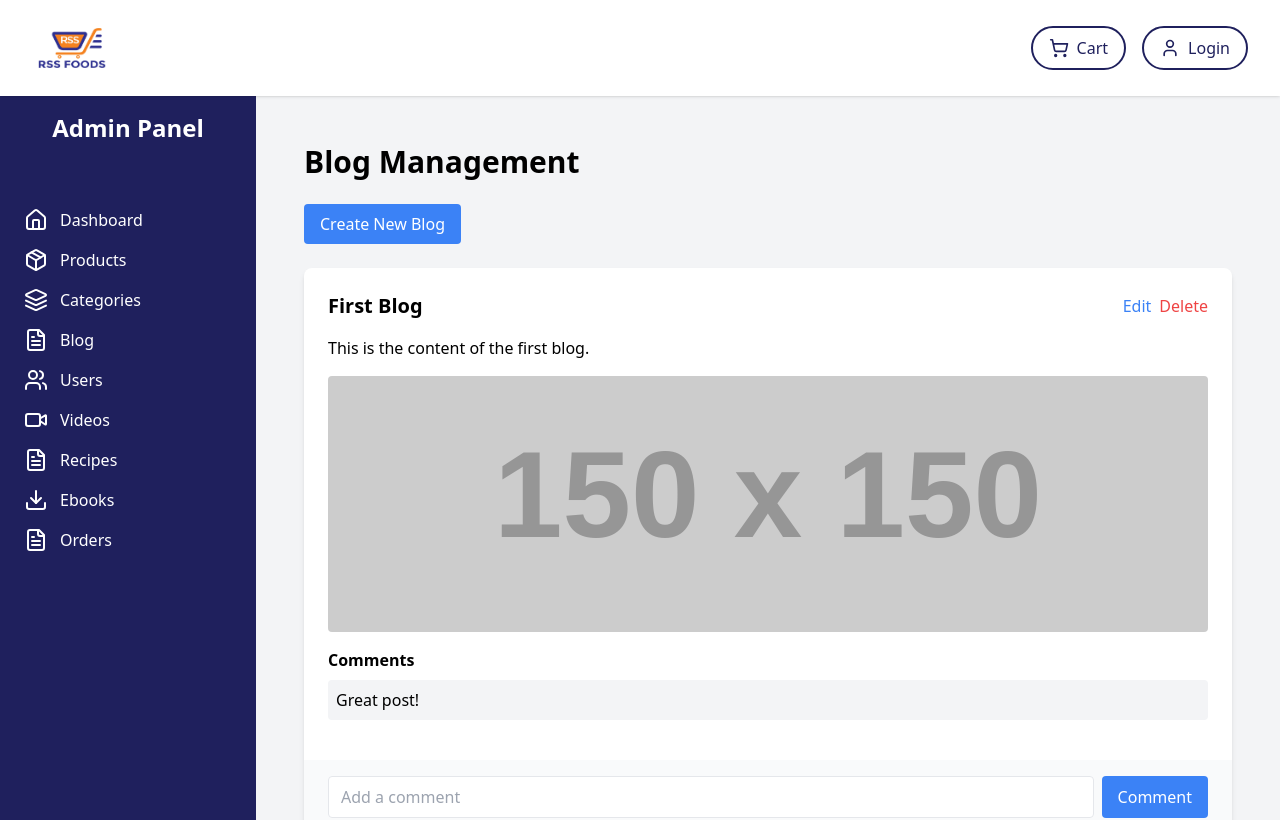
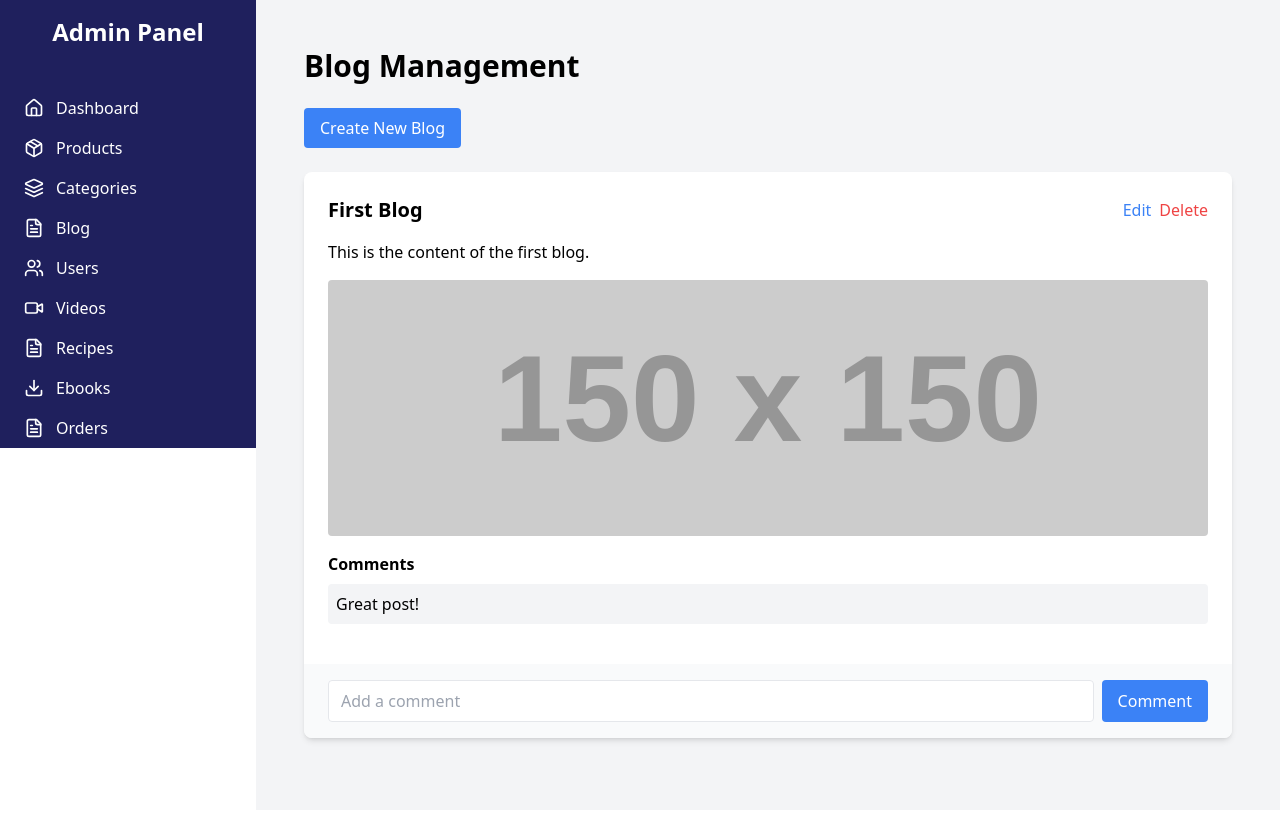
Before and after one commit to Ebubeuzor/rssreact, a React (Vite) app: page /admin/blog in a window 1280 px wide. Shown: the top 820 px of the page. Built offline with nearby package versions, Linux system fonts and the light colour scheme.

Commit message:
"Refactor AdminLayout component to include mobile-friendly sidebar with toggle button and updated styling"

```diff
--- a/src/views/component/admin/AdminLayout.jsx
+++ b/src/views/component/admin/AdminLayout.jsx
@@ -1,27 +1,115 @@
-import React from 'react';
-import Sidebar from './Sidebar';
-import Header from '../Header';
-import Footer from '../Footer';
+import React, { useState } from 'react';
+import { Download, FileText, Home, Layers, Menu, Package, Users, Video, X } from 'lucide-react';
 
 const AdminLayout = ({ children }) => {
+  const [isSidebarOpen, setSidebarOpen] = useState(false);
+
   return (
-    <>
+    <div className="min-h-screen">
+      {/* Mobile header with menu button */}
+      <div className="lg:hidden bg-[#1F205D] text-white p-4 flex items-center justify-between">
+        <span className="text-xl font-bold">Admin Panel</span>
+        <button
+          onClick={() => setSidebarOpen(!isSidebarOpen)}
+          className="p-2 hover:bg-[#F27C22] rounded-lg"
+        >
+          {isSidebarOpen ? <X size={24} /> : <Menu size={24} />}
+        </button>
+      </div>
 
-    <Header/>
+      <div className="flex">
+        {/* Sidebar */}
+        <aside
+          className={`
+            ${isSidebarOpen ? 'translate-x-0' : '-translate-x-full'}
+            lg:translate-x-0
+            fixed lg:static
+            top-0 lg:top-auto
+            left-0
+            z-40
+            w-64
+            h-full
+            bg-[#1F205D]
+            text-white
+            transition-transform duration-300 ease-in-out
+            overflow-y-auto
+          `}
+        >
+          {/* Mobile close button */}
+          <div className="lg:hidden p-4 flex justify-end">
+            <button
+              onClick={() => setSidebarOpen(false)}
+              className="p-2 hover:bg-[#F27C22] rounded-lg"
+            >
+              <X size={24} />
+            </button>
+          </div>
 
-    <div className="flex">
-      <Sidebar />
-        <main className="flex-1 h-screen overflow-y-auto bg-gray-100">
-            <div className="p-6">
-                {children}
-            </div>
+          <div className="hidden lg:flex items-center justify-center py-4 text-2xl font-bold">
+            Admin Panel
+          </div>
+
+          <nav className="mt-6">
+            {/* Sidebar links - clicking closes sidebar on mobile */}
+            <SidebarLink href="/admin/dashboard" icon={<Home size={20} />} onClick={() => setSidebarOpen(false)}>
+              Dashboard
+            </SidebarLink>
+            <SidebarLink href="/admin/products" icon={<Package size={20} />} onClick={() => setSidebarOpen(false)}>
+              Products
+            </SidebarLink>
+            <SidebarLink href="/admin/categories" icon={<Layers size={20} />} onClick={() => setSidebarOpen(false)}>
+              Categories
+            </SidebarLink>
+            <SidebarLink href="/admin/blog" icon={<FileText size={20} />} onClick={() => setSidebarOpen(false)}>
+              Blog
+            </SidebarLink>
+            <SidebarLink href="/admin/users" icon={<Users size={20} />} onClick={() => setSidebarOpen(false)}>
+              Users
+            </SidebarLink>
+            <SidebarLink href="/admin/videos" icon={<Video size={20} />} onClick={() => setSidebarOpen(false)}>
+              Videos
+            </SidebarLink>
+            <SidebarLink href="/admin/recipes" icon={<FileText size={20} />} onClick={() => setSidebarOpen(false)}>
+              Recipes
+            </SidebarLink>
+            <SidebarLink href="/admin/ebooks" icon={<Download size={20} />} onClick={() => setSidebarOpen(false)}>
+              Ebooks
+            </SidebarLink>
+            <SidebarLink href="/admin/orders" icon={<FileText size={20} />} onClick={() => setSidebarOpen(false)}>
+              Orders
+            </SidebarLink>
+          </nav>
+        </aside>
+
+        {/* Overlay for mobile */}
+        {isSidebarOpen && (
+          <div
+            className="fixed inset-0 bg-black bg-opacity-50 z-30 lg:hidden"
+            onClick={() => setSidebarOpen(false)}
+          />
+        )}
+
+        {/* Main content */}
+        <main className="flex-1 min-h-screen bg-gray-100 w-full">
+          <div className="p-4 lg:p-6">
+            {children}
+          </div>
         </main>
+      </div>
     </div>
-
-    <Footer/>
-
-    </>
   );
 };
 
+// Sidebar link component
+const SidebarLink = ({ href, icon, children, onClick }) => (
+  <a
+    href={href}
+    className="flex items-center py-2 px-6 hover:bg-[#F27C22] transition-colors duration-200"
+    onClick={onClick}
+  >
+    <span className="mr-3">{icon}</span>
+    {children}
+  </a>
+);
+
 export default AdminLayout;
```
